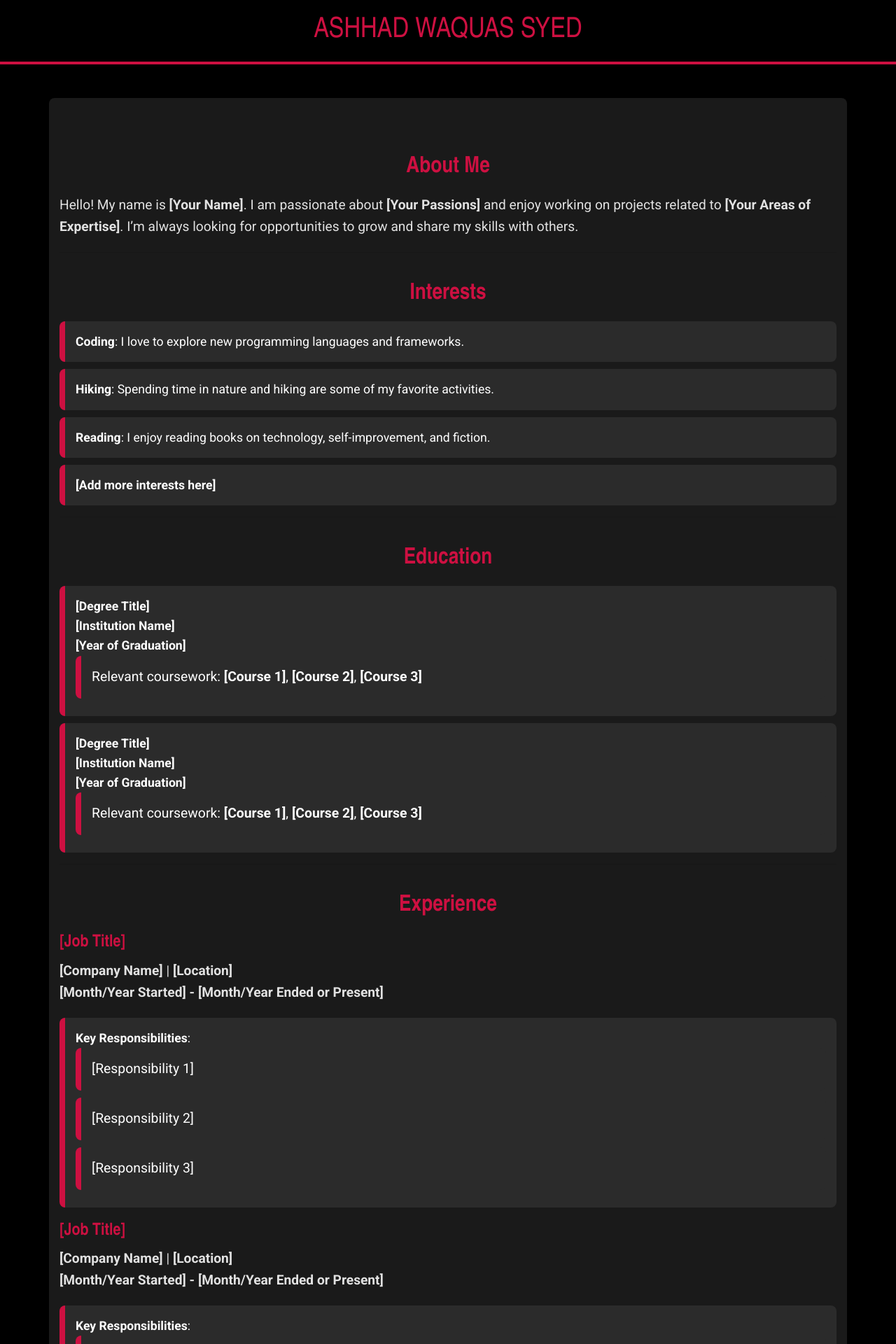
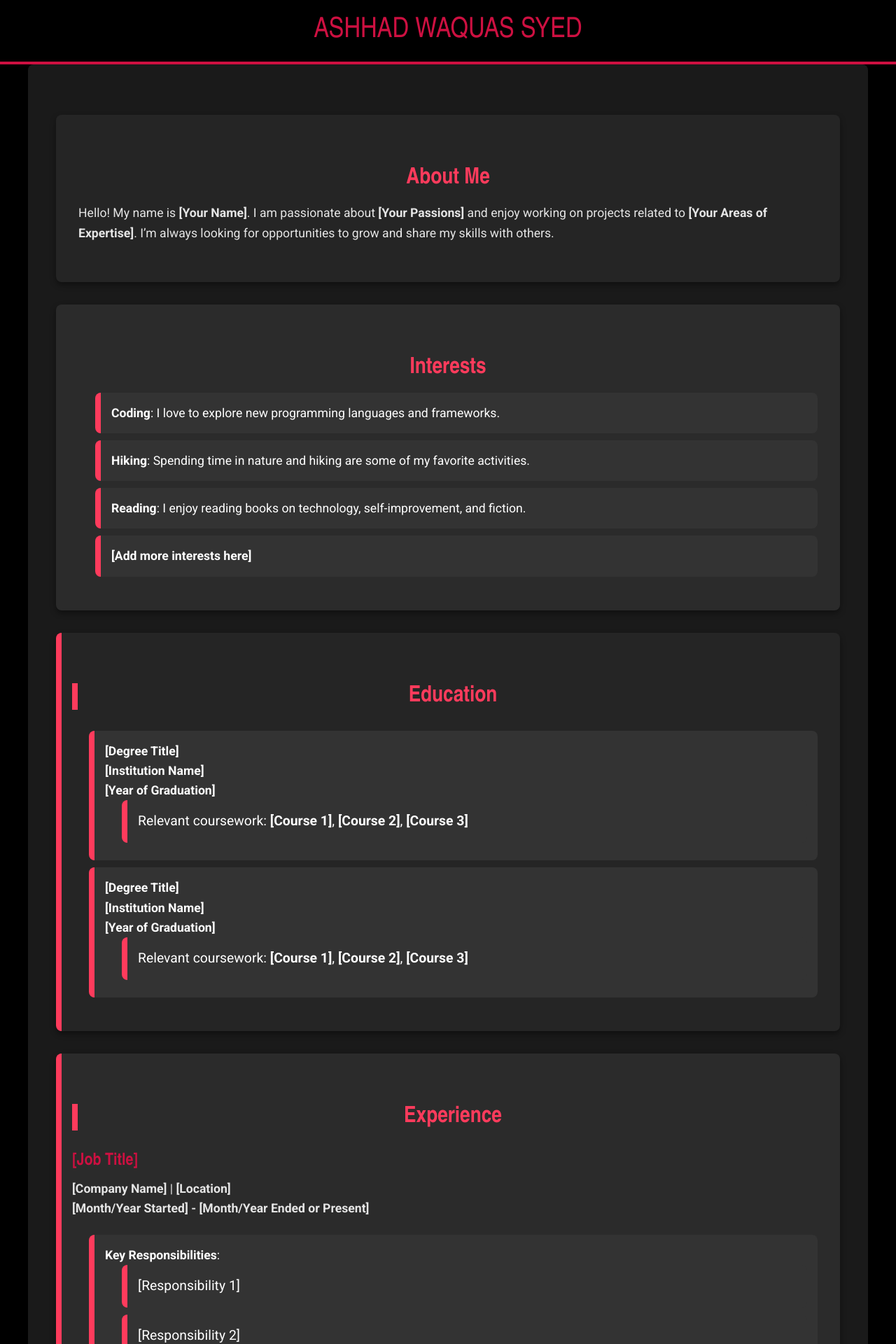
Before and after one commit to waquas9248/waquas9248.github.io, a Jekyll site: the page built from index.markdown, in a window 1280 px wide. Shown: the top 1920 px of the page at 70% size. Built offline with Jekyll 4.4.1, drawn with Linux system fonts in a browser that asks for light colours; nearby versions of some CDN libraries.

Commit message:
new styles

```diff
--- a/_layouts/page.html
+++ b/_layouts/page.html
@@ -16,10 +16,36 @@
             </div>
         </header>
 
-    <!-- Main content container -->
-    <main class="container my-5">
-        <!-- The content of index.md will be injected here -->
-        {{ content }}
+        <main>
+            <!-- About Section -->
+            <section id="about">
+                {{ page.about | markdownify }}
+            </section>
+
+            <!-- Interests Section -->
+            <section id="interests">
+                {{ page.interests | markdownify }}
+            </section>
+
+            <!-- Education Section -->
+            <section id="education">
+                {{ page.education | markdownify }}
+            </section>
+
+            <!-- Experience Section -->
+            <section id="experience">
+                {{ page.experience | markdownify }}
+            </section>
+
+            <!-- Skills Section -->
+            <section id="skills">
+                {{ page.skills | markdownify }}
+            </section>
+
+            <!-- Contact Section -->
+            <section id="contact">
+                {{ page.contact | markdownify }}
+            </section>
         </main>
 
         <!-- Footer with black background and red highlights -->
--- a/assets/css/style.css
+++ b/assets/css/style.css
@@ -151,3 +151,83 @@ button {
 button:hover {
     background-color: #A30E35; /* Darker shade of Spirit Red */
 }
+
+
+/* General Styles for Section */
+section {
+    padding: 2rem;
+    margin: 2rem 0;
+    border-radius: 8px;
+    background-color: #1A1A1A; /* Contrast against body */
+    box-shadow: 0 4px 8px rgba(0, 0, 0, 0.4); /* Deep shadow for contrast */
+  }
+
+  /* Section Headers */
+  section h2 {
+    font-family: 'Interstate Condensed', 'Arial Narrow', sans-serif;
+    color: #FF3B5C; /* Brighter shade of Spirit Red */
+    text-align: center;
+    margin-bottom: 1rem;
+    font-size: 2em;
+    font-weight: bold;
+  }
+
+  /* Paragraph and List Text */
+  section p {
+    color: #E5E5E5; /* Lighter gray for readability */
+    font-size: 1.1em;
+    margin-bottom: 1.5rem;
+  }
+
+  section ul {
+    padding-left: 1.5rem;
+    color: #F2F2F2; /* Softer white */
+  }
+
+  section ul li {
+    background-color: #333333; /* Darker gray for contrast */
+    margin-bottom: 10px;
+    padding: 15px;
+    border-radius: 8px;
+    border-left: 8px solid #FF3B5C; /* Brighter Spirit Red */
+    font-size: 1.1em;
+    color: #FFFFFF; /* Ensure text contrast */
+  }
+
+  /* About Section */
+  #about {
+    background-color: #252525; /* Slightly lighter Granite Black */
+  }
+
+  /* Interests Section */
+  #interests {
+    background-color: #2B2B2B; /* Dark gray for differentiation */
+  }
+
+  /* Education Section */
+  #education {
+    background-color: #252525; /* Same as About for uniformity */
+    border-left: 8px solid #FF3B5C; /* Highlight with brighter red */
+    padding-left: 15px;
+    margin-bottom: 30px;
+  }
+
+  /* Experience Section */
+  #experience {
+    background-color: #2B2B2B; /* Darker for separation */
+    border-left: 8px solid #FF3B5C; /* Brighter Spirit Red accent */
+    padding-left: 15px;
+    margin-bottom: 30px;
+  }
+
+  /* Skills Section */
+  #skills {
+    background-color: #252525; /* Light Granite Black for visibility */
+  }
+
+  /* Contact Section */
+  #contact {
+    background-color: #333333; /* Dark contrast */
+    border: 2px solid #FF3B5C; /* Bright border for emphasis */
+    padding: 20px;
+  }
--- a/index.markdown
+++ b/index.markdown
@@ -1,74 +1,68 @@
 ---
-
 layout: page
 title: Home
 permalink: /
+about: |
+  ## About Me
+  <!-- Provide a brief introduction about yourself. Replace the placeholder text with your own content. -->
+  Hello! My name is **[Your Name]**. I am passionate about **[Your Passions]** and enjoy working on projects related to **[Your Areas of Expertise]**. I'm always looking for opportunities to grow and share my skills with others.
+
+interests: |
+  ## Interests
+  <!-- List your interests here. Replace the placeholder text with your own content. -->
+  - **Coding**: I love to explore new programming languages and frameworks.
+  - **Hiking**: Spending time in nature and hiking are some of my favorite activities.
+  - **Reading**: I enjoy reading books on technology, self-improvement, and fiction.
+  - **[Add more interests here]**
+
+education: |
+  ## Education
+  <!-- Provide details about your educational background. Replace the placeholder text with your own content. -->
+  - **[Degree Title]**
+    **[Institution Name]**
+    **[Year of Graduation]**
+    - Relevant coursework: **[Course 1]**, **[Course 2]**, **[Course 3]**
+
+  - **[Degree Title]**
+    **[Institution Name]**
+    **[Year of Graduation]**
+    - Relevant coursework: **[Course 1]**, **[Course 2]**, **[Course 3]**
+
+experience: |
+  ## Experience
+  <!-- Provide details about your professional experience. Replace the placeholder text with your own content. -->
+  ### [Job Title]
+  **[Company Name]** | **[Location]**
+  **[Month/Year Started] - [Month/Year Ended or Present]**
+
+  - **Key Responsibilities**:
+    - [Responsibility 1]
+    - [Responsibility 2]
+    - [Responsibility 3]
+
+  ### [Job Title]
+  **[Company Name]** | **[Location]**
+  **[Month/Year Started] - [Month/Year Ended or Present]**
+
+  - **Key Responsibilities**:
+    - [Responsibility 1]
+    - [Responsibility 2]
+    - [Responsibility 3]
+
+skills: |
+  ## Skills
+  <!-- Highlight your skills here. Replace the placeholder text with your own content. -->
+  - **Programming Languages**: [e.g., JavaScript, Python, Java]
+  - **Tools and Technologies**: [e.g., Git, Docker, VS Code]
+  - **Frameworks and Libraries**: [e.g., React, Node.js, Django]
+  - **Soft Skills**: [e.g., Teamwork, Problem-solving, Time management]
+
+contact: |
+  ## Contact
+  <!-- Provide your contact details here. Replace the placeholder text with your own content. -->
+  - **Email**: [your.email@example.com]
+  - **LinkedIn**: [LinkedIn Profile URL]
+  - **GitHub**: [GitHub Profile URL]
+
+  Thank you for visiting my portfolio!
 ---
-
-## About Me
-<!-- Provide a brief introduction about yourself. Replace the placeholder text with your own content. -->
-Hello! My name is **[Your Name]**. I am passionate about **[Your Passions]** and enjoy working on projects related to **[Your Areas of Expertise]**. I'm always looking for opportunities to grow and share my skills with others.
-
----
-
-## Interests
-<!-- List your interests here. Replace the placeholder text with your own content. -->
-- **Coding**: I love to explore new programming languages and frameworks.
-- **Hiking**: Spending time in nature and hiking are some of my favorite activities.
-- **Reading**: I enjoy reading books on technology, self-improvement, and fiction.
-- **[Add more interests here]**
-
----
-
-## Education
-<!-- Provide details about your educational background. Replace the placeholder text with your own content. -->
-- **[Degree Title]**
-  **[Institution Name]**
-  **[Year of Graduation]**
-  - Relevant coursework: **[Course 1]**, **[Course 2]**, **[Course 3]**
-
-- **[Degree Title]**
-  **[Institution Name]**
-  **[Year of Graduation]**
-  - Relevant coursework: **[Course 1]**, **[Course 2]**, **[Course 3]**
-
----
-
-## Experience
-<!-- Provide details about your professional experience. Replace the placeholder text with your own content. -->
-### [Job Title]
-**[Company Name]** | **[Location]**
-**[Month/Year Started] - [Month/Year Ended or Present]**
-
-- **Key Responsibilities**:
-  - [Responsibility 1]
-  - [Responsibility 2]
-  - [Responsibility 3]
-
-### [Job Title]
-**[Company Name]** | **[Location]**
-**[Month/Year Started] - [Month/Year Ended or Present]**
-
-- **Key Responsibilities**:
-  - [Responsibility 1]
-  - [Responsibility 2]
-  - [Responsibility 3]
-
----
-
-## Skills
-<!-- Highlight your skills here. Replace the placeholder text with your own content. -->
-- **Programming Languages**: [e.g., JavaScript, Python, Java]
-- **Tools and Technologies**: [e.g., Git, Docker, VS Code]
-- **Frameworks and Libraries**: [e.g., React, Node.js, Django]
-- **Soft Skills**: [e.g., Teamwork, Problem-solving, Time management]
-
----
-
-## Contact
-<!-- Provide your contact details here. Replace the placeholder text with your own content. -->
-- **Email**: [your.email@example.com]
-- **LinkedIn**: [LinkedIn Profile URL]
-- **GitHub**: [GitHub Profile URL]
-
-Thank you for visiting my portfolio!
```
Lines whose indentation alone changed are shown as unchanged.
